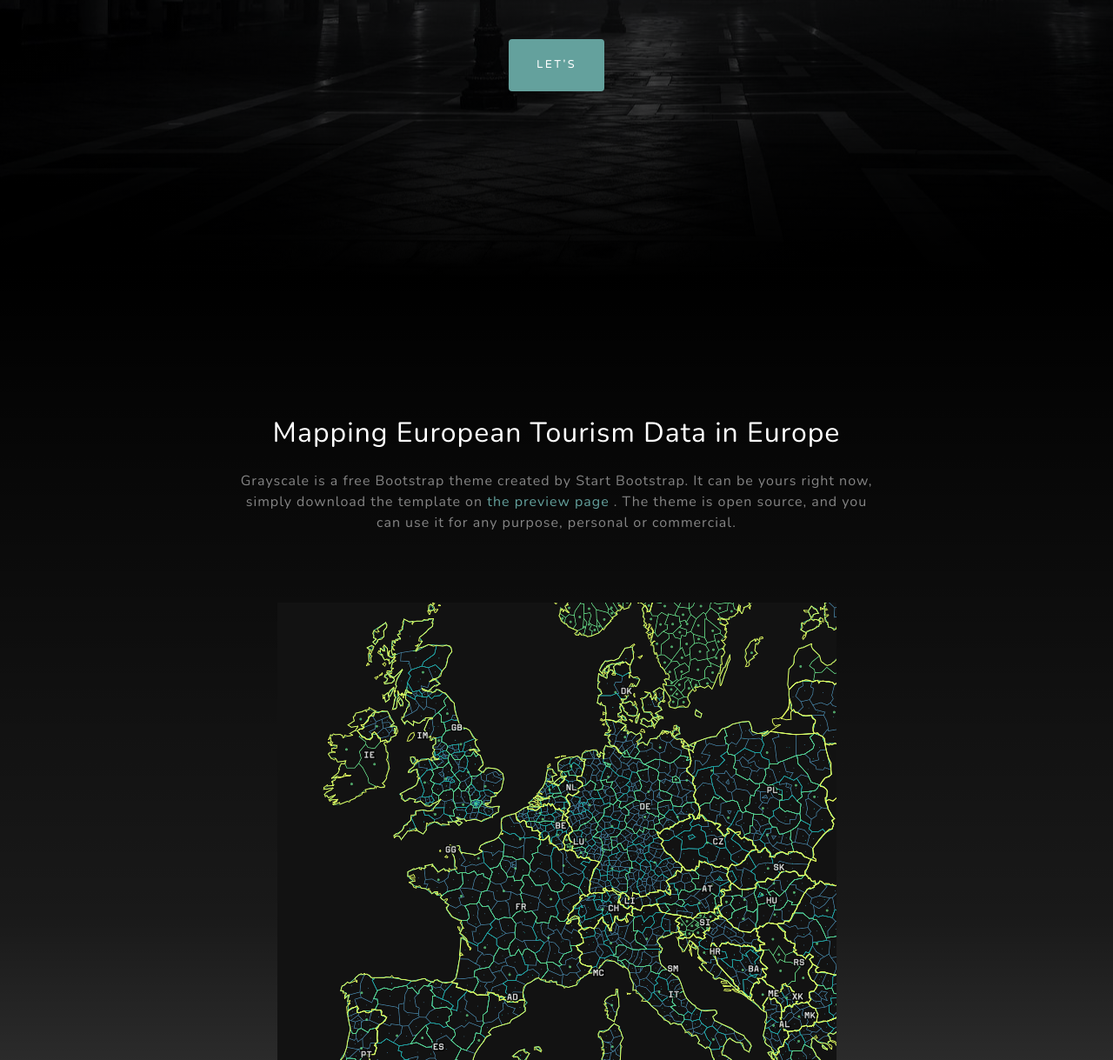
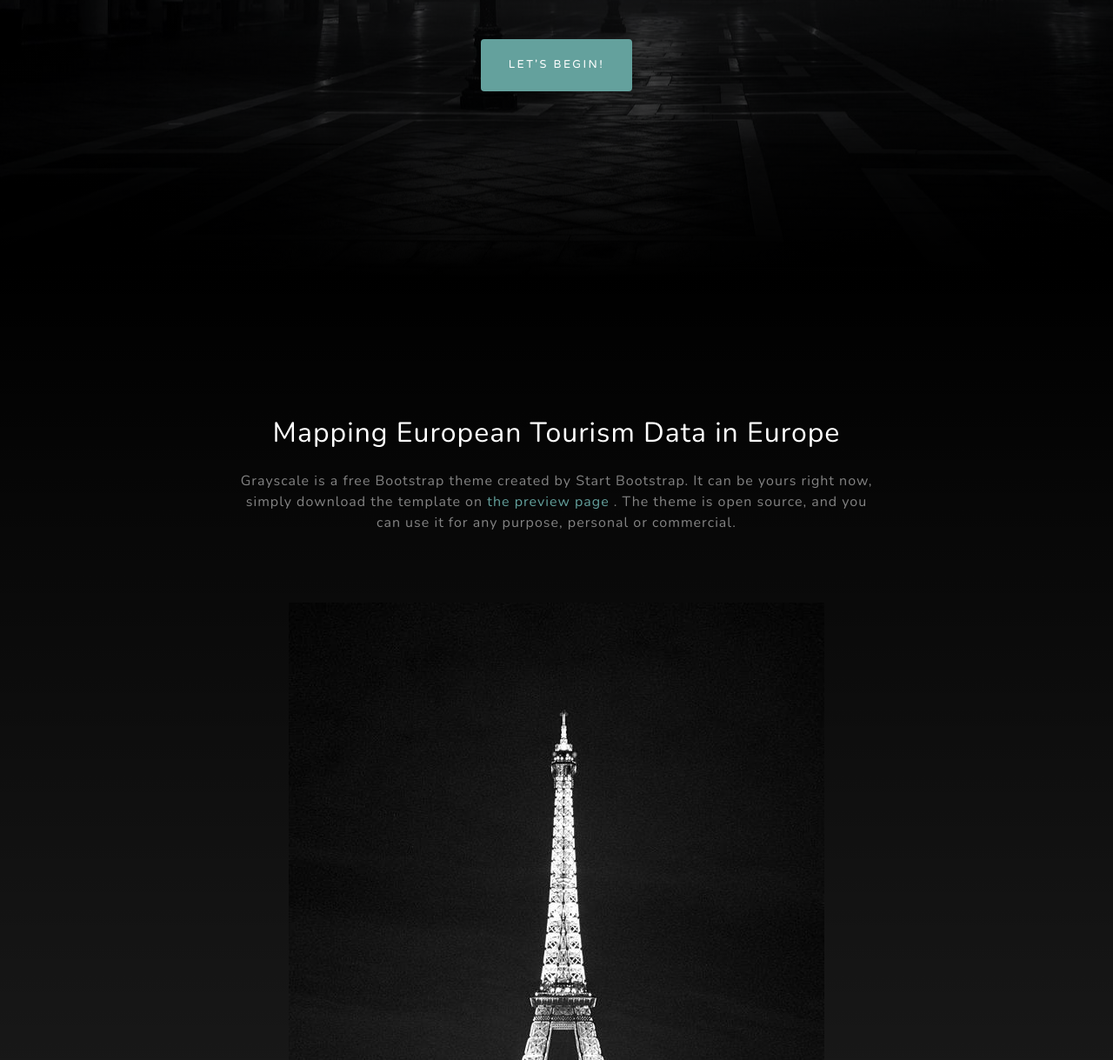
Before and after one commit to ewatxc82/tourism_statistical_analysis, a plain HTML site: page index.html in a window 1280 px wide. Shown: the part 481-1700 px from the top of the page at 87% size. Drawn offline with nearby package versions, Linux system fonts and the light colour scheme.

Commit message:
Committing HTML changes made on 3.9.21

```diff
--- a/index.html
+++ b/index.html
@@ -46,7 +46,7 @@
                 <div class="mx-auto text-center">
                     <h1 class="mx-auto my-0 text-uppercase">European Tourism</h1>
                     <h2 class="text-white-50 mx-auto mt-2 mb-5">Data analysis of tourism arrivals and revenue earned over time.</h2>
-                    <a class="btn btn-primary js-scroll-trigger" href="#about">Let's</a>
+                    <a class="btn btn-primary js-scroll-trigger" href="#about">Let's Begin!</a>
                 </div>
             </div>
         </header>
@@ -63,7 +63,7 @@
                         </p>
                     </div>
                 </div>
-                <img class="img-fluid" src="assets/img/euro_map.png" alt="" />
+                <img class="img-fluid" src="assets/img/eiffel.jpg" alt="" />
             </div>
         </section>
         <!-- Projects-->
@@ -71,6 +71,8 @@
             <div class="container">
                 <!-- Featured Project Row-->
                 <div class="row align-items-center no-gutters mb-4 mb-lg-5">
+
+                    <!-- FIRST MAP GOES HERE -->
                     <div class="col-xl-8 col-lg-7"><img class="img-fluid mb-3 mb-lg-0" src="assets/img/bg-masthead.jpg" alt="" /></div>
                     <div class="col-xl-4 col-lg-5">
                         <div class="featured-text text-center text-lg-left">
```
